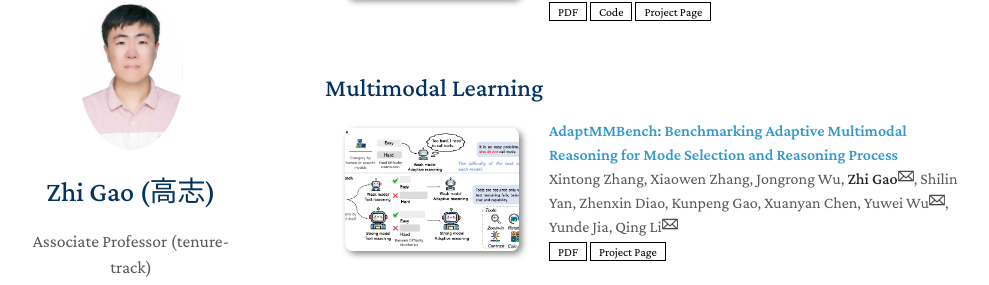
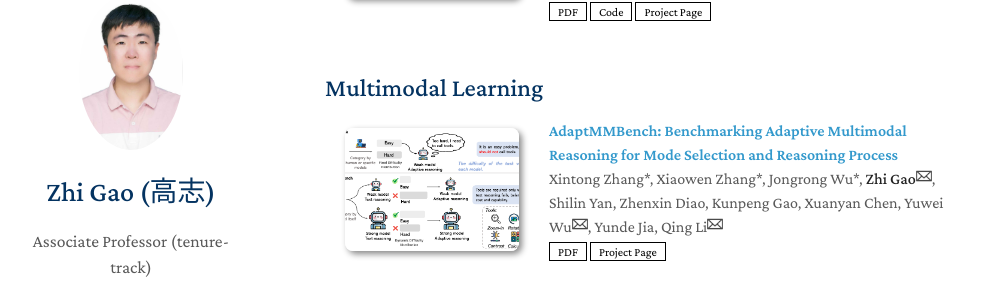
Before and after one commit to zhigao2017/ZhiGao2017.github.io, a Jekyll site: the page built from index.md, in a window 1280 px wide and 900 px high, scrolled down 2841 px, cut to the strip 0-390 px from the top of the window. Shown: the part 90-375 px from the top of the strip, without its empty margins (145-1134 px from the left). Built offline with Jekyll 4.4.1, drawn with Linux system fonts in a browser that asks for light colours; a style sheet for code colours, icons or effects is not loaded; our own code applies the rules of GitHub Pages for plain Markdown files.

Commit message:
adaptmmbench

```diff
--- a/_data/multimodal.yml
+++ b/_data/multimodal.yml
@@ -1,7 +1,7 @@
 main:
 
   - title: "AdaptMMBench: Benchmarking Adaptive Multimodal Reasoning for Mode Selection and Reasoning Process"
-    authors: Xintong Zhang, Xiaowen Zhang, Jongrong Wu, <strong>Zhi Gao</strong><img src="/assets/img/email.png" width="16" />, Shilin Yan, Zhenxin Diao, Kunpeng Gao, Xuanyan Chen, Yuwei Wu<img src="/assets/img/email.png" width="16" />, Yunde Jia, Qing Li<img src="/assets/img/email.png" width="16" />
+    authors: Xintong Zhang*, Xiaowen Zhang*, Jongrong Wu*, <strong>Zhi Gao</strong><img src="/assets/img/email.png" width="16" />, Shilin Yan, Zhenxin Diao, Kunpeng Gao, Xuanyan Chen, Yuwei Wu<img src="/assets/img/email.png" width="16" />, Yunde Jia, Qing Li<img src="/assets/img/email.png" width="16" />
     # conference_short: CVIU
     # conference: Computer Vision and Image Understanding<strong>(CVIU)</strong>, 2025
     pdf: https://arxiv.org/pdf/2602.02676
```
